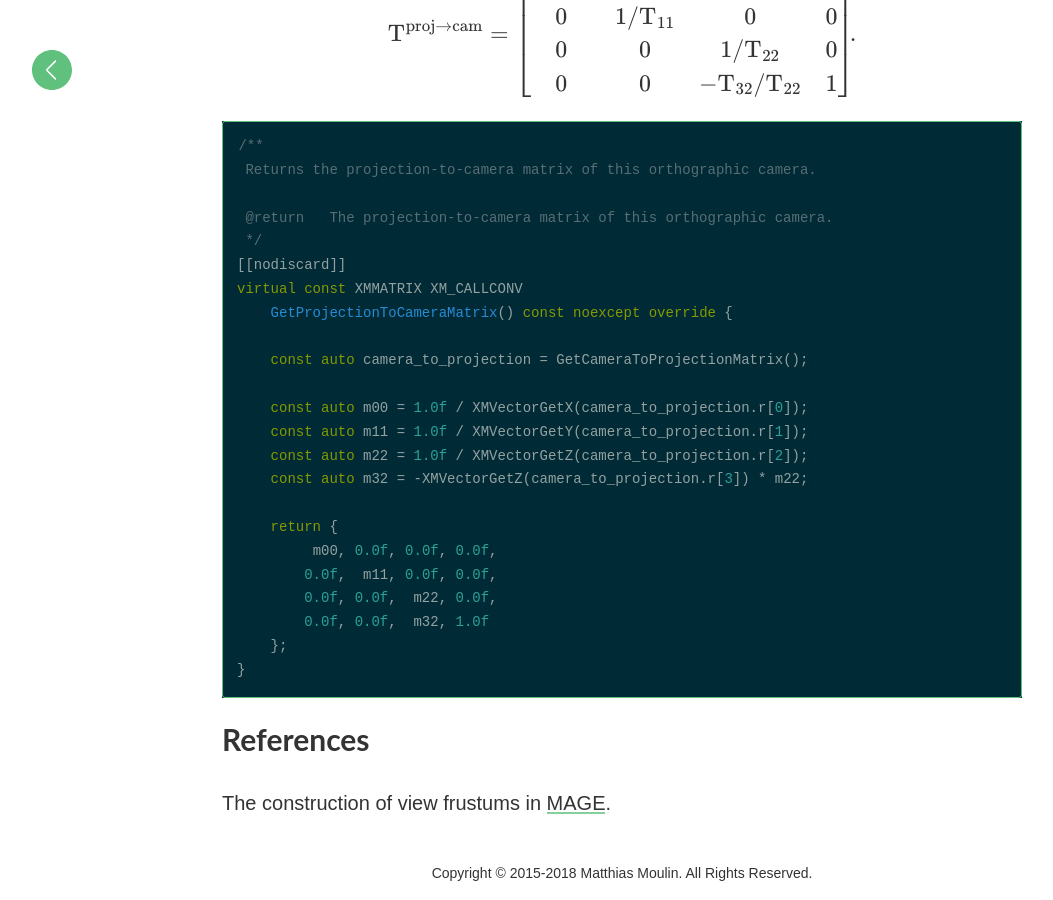
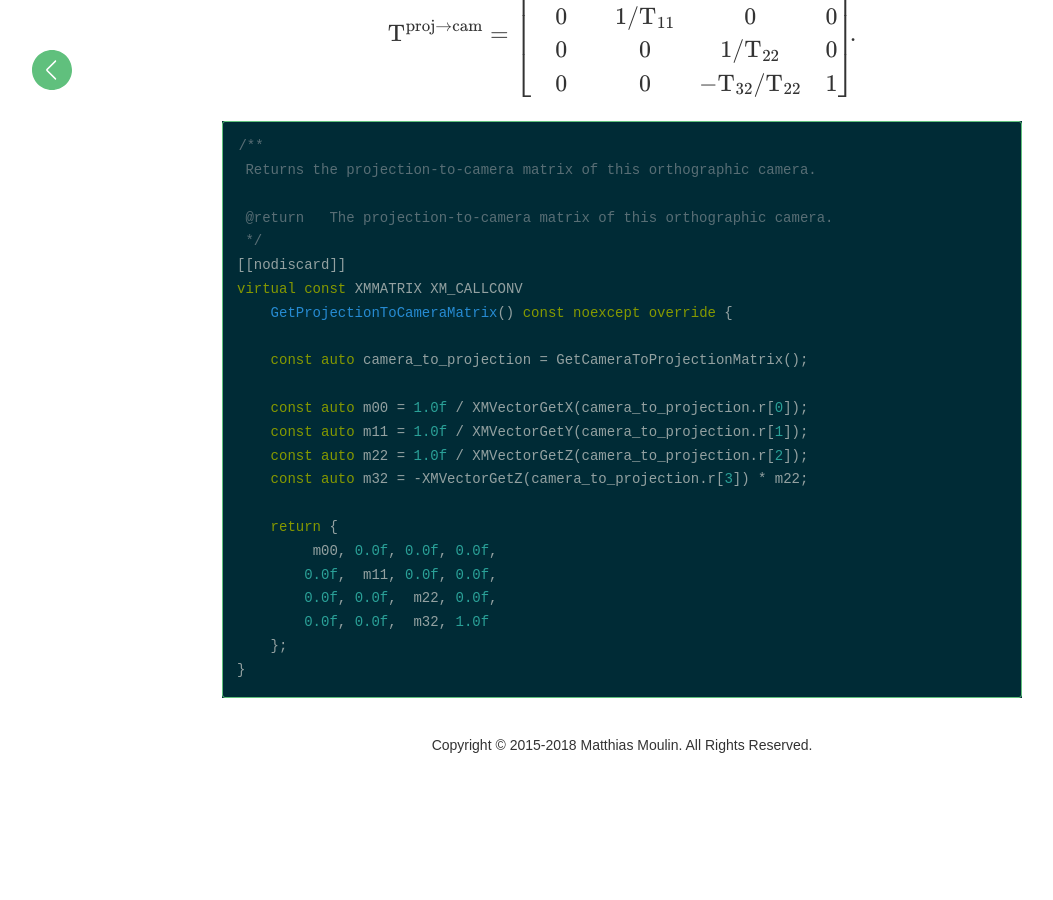
Before and after one commit to matt77hias/Blog, a Jekyll site: the page built from _posts/2017-09-07-ndc-to-projection-to-view-space.md, in a window 1280 px wide and 900 px high, scrolled down 5689 px. Shown: the whole window, without its empty margins (18-1071 px from the left). Built offline with Jekyll 4.4.1, drawn with Linux system fonts in a browser that asks for light colours; formulas are drawn with MathJax 3; comment, search, counter and statistics services are not loaded; after the commit the page ends 6461 px from its top, so only the background shows below that.

Commit message:
Update 2017-09-07-ndc-to-projection-to-view-space.md

````diff
--- a/_posts/2017-09-07-ndc-to-projection-to-view-space.md
+++ b/_posts/2017-09-07-ndc-to-projection-to-view-space.md
@@ -234,6 +234,3 @@ virtual const XMMATRIX XM_CALLCONV
     };
 }
 ```
-
-# References
-The construction of view frustums in [MAGE](https://github.com/matt77hias/MAGE/blob/master/MAGE/Math/src/geometry/bounding_volume.cpp#L242).
````
